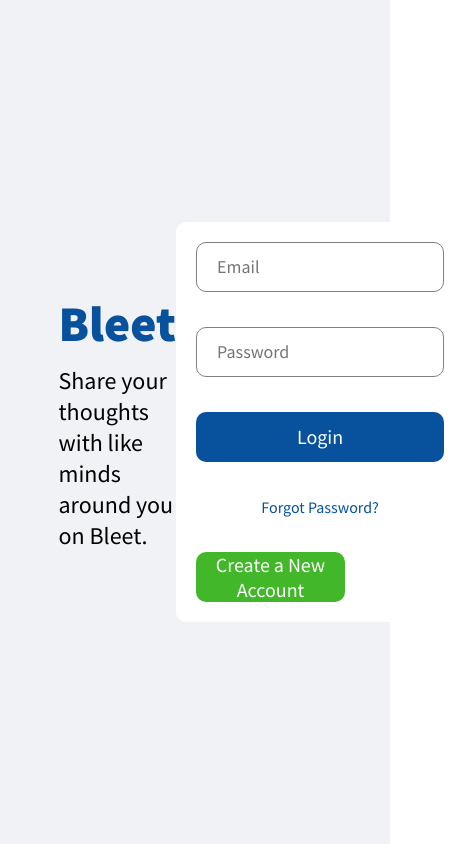
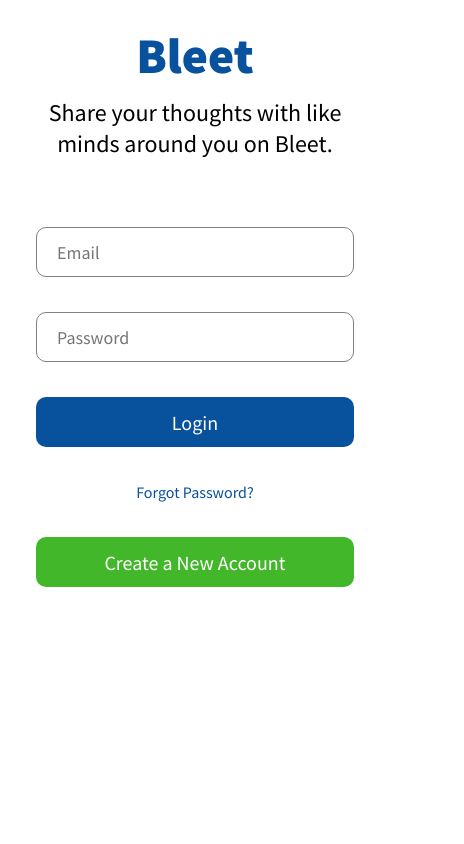
Before and after one commit to sephson/Bleet-Project, a React (Create React App) app in the folder frontend/: page /login in a window 390 px wide. Shown: the whole page, 464 px wide, since content can reach past the window. Built offline with nearby package versions, Linux system fonts and the light colour scheme.

Commit message:
search correct

```diff
--- a/frontend/src/components/Navbar/Navbar.js
+++ b/frontend/src/components/Navbar/Navbar.js
@@ -7,10 +7,11 @@ import SearchIcon from "@material-ui/icons/Search";
 import { Link, useHistory } from "react-router-dom";
 import { AppContext } from "../../context/AppContext";
 import ExitToAppOutlinedIcon from "@material-ui/icons/ExitToAppOutlined";
+import picture from "../../images/a.png";
 
 const Navbar = () => {
   const { user } = useContext(AppContext);
-  const pf = process.env.REACT_APP_PUBLIC_FOLDER;
+
   const [click, setClick] = useState(false);
   const handleClick = () => {
     setClick(!click);
@@ -42,15 +43,7 @@ const Navbar = () => {
         </div>
 
         <div className="right-side-nav">
-          <img
-            src={
-              user.profilePicture
-                ? pf + user.profilePicture
-                : pf + "person/a.png"
-            }
-            className="userProfilePicture"
-            alt="profilepic"
-          />
+          <img src={picture} className="userProfilePicture" alt="profilepic" />
         </div>
 
         <div className="hamburger-menu">
--- a/frontend/src/pages/Home/Home.js
+++ b/frontend/src/pages/Home/Home.js
@@ -3,13 +3,14 @@ import Leftbar from "../../components/Leftbar/Leftbar";
 
 import Center from "../../components/Center/Center";
 import Navbar from "../../components/Navbar/Navbar";
+// import propic from "../../image/a.png";
 
 import "./Home.css";
 
 const Home = () => {
   return (
     <>
-      <Navbar />
+      <Navbar  />
       <div className="home-container">
         <Leftbar />
         <Center />
--- a/frontend/src/pages/IndividualMsg/IM.js
+++ b/frontend/src/pages/IndividualMsg/IM.js
@@ -15,7 +15,7 @@ const IM = () => {
   const [newMessage, setNewMessage] = useState([]);
   const [arrMessage, setArrMessage] = useState("");
   const { user } = useContext(AppContext);
-  const socket = useRef(io("https://bleet-project.herokuapp.com/"));
+  const socket = useRef(io("https://bleet-project.herokuapp.com/8900"));
   const scrollRef = useRef();
   const [conversations, setConversations] = useState([]);
   const [receiver, setReceiver] = useState({});
--- a/frontend/src/pages/Login/Login.css
+++ b/frontend/src/pages/Login/Login.css
@@ -8,9 +8,9 @@
 }
 
 .loginWrapper {
-  width: 70%;
-  height: 70%;
-  display: flex;
+  display: grid;
+  grid-template-columns: 2fr 1fr;
+  gap: 3rem;
 }
 
 .loginLeft,
@@ -26,10 +26,13 @@
   font-weight: 800;
   color: #08519c;
   margin-bottom: 10px;
+  text-align: center;
+  margin-top: 1.5rem;
 }
 
 .loginDesc {
   font-size: 24px;
+  text-align: center;
 }
 
 .loginBox {
@@ -70,8 +73,6 @@
 }
 
 .loginRegisterButton {
-  width: 60%;
-  align-self: center;
   height: 50px;
   border-radius: 10px;
   border: none;
@@ -80,4 +81,20 @@
   font-size: 20px;
   font-weight: 500;
   cursor: pointer;
+  width: 100%;
 }
+
+@media screen and (max-width: 650px) {
+  .login {
+    background-color: #f0f2f5;
+    align-items: center;
+    justify-content: center;
+    height: 0;
+  }
+  .loginWrapper {
+    display: grid;
+    grid-template-columns: 1fr;
+    gap: 3rem;
+    background-color: #f0f2f5;
+  }
+}
--- a/frontend/src/pages/Register/Register.css
+++ b/frontend/src/pages/Register/Register.css
@@ -1,5 +1,5 @@
 .login {
-  width: 100vw;
+  /* width: 100vw; */
   height: 100vh;
   background-color: #f0f2f5;
   display: flex;
@@ -8,7 +8,7 @@
 }
 
 .loginWrapper {
-  width: 70%;
+  /* width: 70%; */
   height: 70%;
   display: flex;
 }
@@ -82,3 +82,19 @@
   font-weight: 500;
   cursor: pointer;
 }
+
+@media screen and (max-width: 650px) {
+  .login {
+    background-color: #f0f2f5;
+    align-items: center;
+    justify-content: center;
+    height: 0;
+  }
+  .loginWrapper {
+    padding: 0 1rem 0 1rem;
+    display: grid;
+    grid-template-columns: 1fr;
+    gap: 3rem;
+    background-color: #f0f2f5;
+  }
+}
--- a/frontend/src/pages/Register/Register.js
+++ b/frontend/src/pages/Register/Register.js
@@ -38,7 +38,7 @@ const Register = () => {
 
   return (
     <div>
-      <div className="Register">
+      <div className="login">
         <div className="loginWrapper">
           <div className="loginLeft">
             <h3 className="loginLogo">Bleet</h3>
--- a/frontend/src/pages/Search/Search.js
+++ b/frontend/src/pages/Search/Search.js
@@ -42,11 +42,11 @@ const Search = () => {
             <>
               {allUsers
                 .filter((value) => {
-                  return (
-                    input === "" &&
-                    value(value.username.includes(input)) &&
-                    value
-                  );
+                  return input === ""
+                    ? value
+                    : value.username.includes(input)
+                    ? value
+                    : "";
                 })
                 .map((all) => {
                   return <SearchUser allUsers={all} />;
```
Also changed, not shown: frontend/src/image/a.png (added).
